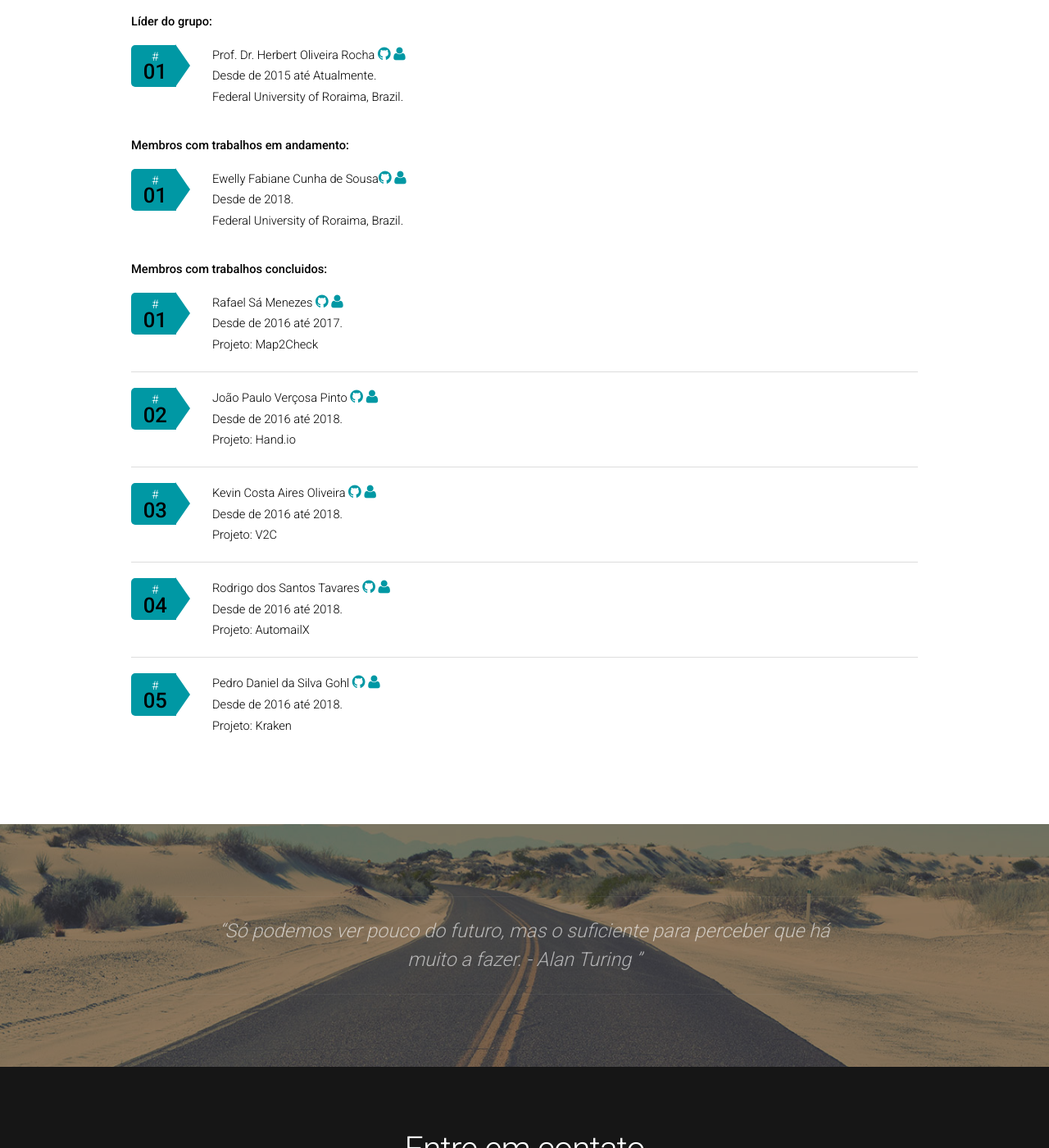
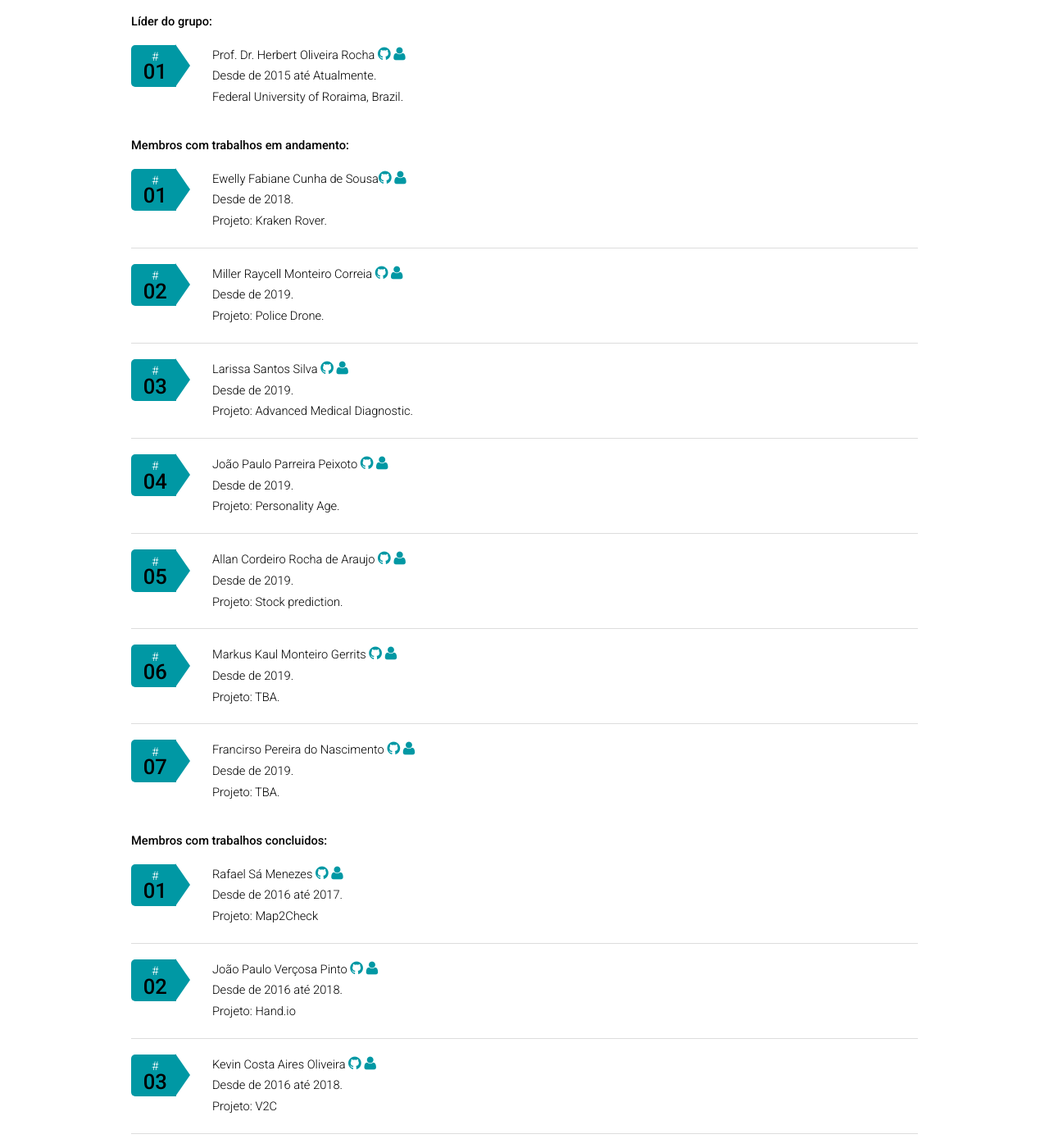
Before and after one commit to prismrr/prismrr.github.io, a Jekyll site: the page built from team.html, in a window 1280 px wide and 1400 px high, scrolled down 556 px. Shown: the whole window at 82% size. Built offline with Jekyll 4.4.1, drawn with Linux system fonts in a browser that asks for light colours; nearby versions of some CDN libraries; some of the changed text lies outside the part shown.

Commit message:
Add new members
Signed-off-by: Herbert Rocha <herberthb12@gmail.com>

```diff
--- a/team.html
+++ b/team.html
@@ -32,9 +32,57 @@ layout: default
 					<li>
 						<span class="date">#<strong>01</strong></span>
 						<p>Ewelly Fabiane Cunha de Sousa<a href=""><i class="fa fa-github"></i></a>
+                        <a href="http://lattes.cnpq.br/3854438280772739"><i class="fa  fa-user"></i></a></p>
+                        <p>Desde de 2018.</p>
+						<p>Projeto: Kraken Rover.</p>
+					</li>
+					<li>
+						<span class="date">#<strong>02</strong></span>
+						<p>Miller Raycell Monteiro Correia
+                        <a href=""><i class="fa fa-github"></i></a>
                         <a href=""><i class="fa  fa-user"></i></a></p>
-                        <p>Desde de 2018.</p>
-						<p>Federal University of Roraima,  Brazil.</p>
+                        <p>Desde de 2019.</p>
+						<p>Projeto: Police Drone.</p>
+					</li>
+					<li>
+						<span class="date">#<strong>03</strong></span>
+						<p>Larissa Santos Silva
+                        <a href=""><i class="fa fa-github"></i></a>
+                        <a href=""><i class="fa  fa-user"></i></a></p>
+                        <p>Desde de 2019.</p>
+						<p>Projeto: Advanced Medical Diagnostic.</p>
+					</li>
+					<li>
+						<span class="date">#<strong>04</strong></span>
+						<p>João Paulo Parreira Peixoto
+                        <a href=""><i class="fa fa-github"></i></a>
+                        <a href=""><i class="fa  fa-user"></i></a></p>
+                        <p>Desde de 2019.</p>
+						<p>Projeto: Personality Age.</p>
+					</li>
+					<li>
+						<span class="date">#<strong>05</strong></span>
+						<p>Allan Cordeiro Rocha de Araujo
+                        <a href=""><i class="fa fa-github"></i></a>
+                        <a href=""><i class="fa  fa-user"></i></a></p>
+                        <p>Desde de 2019.</p>
+						<p>Projeto: Stock prediction.</p>
+					</li>
+					<li>
+						<span class="date">#<strong>06</strong></span>
+						<p>Markus Kaul Monteiro Gerrits
+                        <a href=""><i class="fa fa-github"></i></a>
+                        <a href=""><i class="fa  fa-user"></i></a></p>
+                        <p>Desde de 2019.</p>
+						<p>Projeto: TBA.</p>
+					</li>
+					<li>
+						<span class="date">#<strong>07</strong></span>
+						<p>Francirso Pereira do Nascimento
+                        <a href=""><i class="fa fa-github"></i></a>
+                        <a href=""><i class="fa  fa-user"></i></a></p>
+                        <p>Desde de 2019.</p>
+						<p>Projeto: TBA.</p>
 					</li>
 				</ul>
 
@@ -88,6 +136,16 @@ layout: default
                         <p>Desde de 2016 até 2018.</p>
 						<p>Projeto: Kraken</p>
 					</li>
+					<li>
+						<span class="date">#<strong>06</strong></span>
+						<p>Victor Deluca Almirante Gomes
+						<a href="#"><i class="fa fa-github"></i></a>
+                        <a href="http://lattes.cnpq.br/2404015513302370"><i class="fa fa-user"></i></a>
+						</p>
+                        <p>Desde de 2017 até 2018.</p>
+						<p>Projeto: Kraken</p>
+					</li>
+
 				</ul>
 
 			</section>
```
